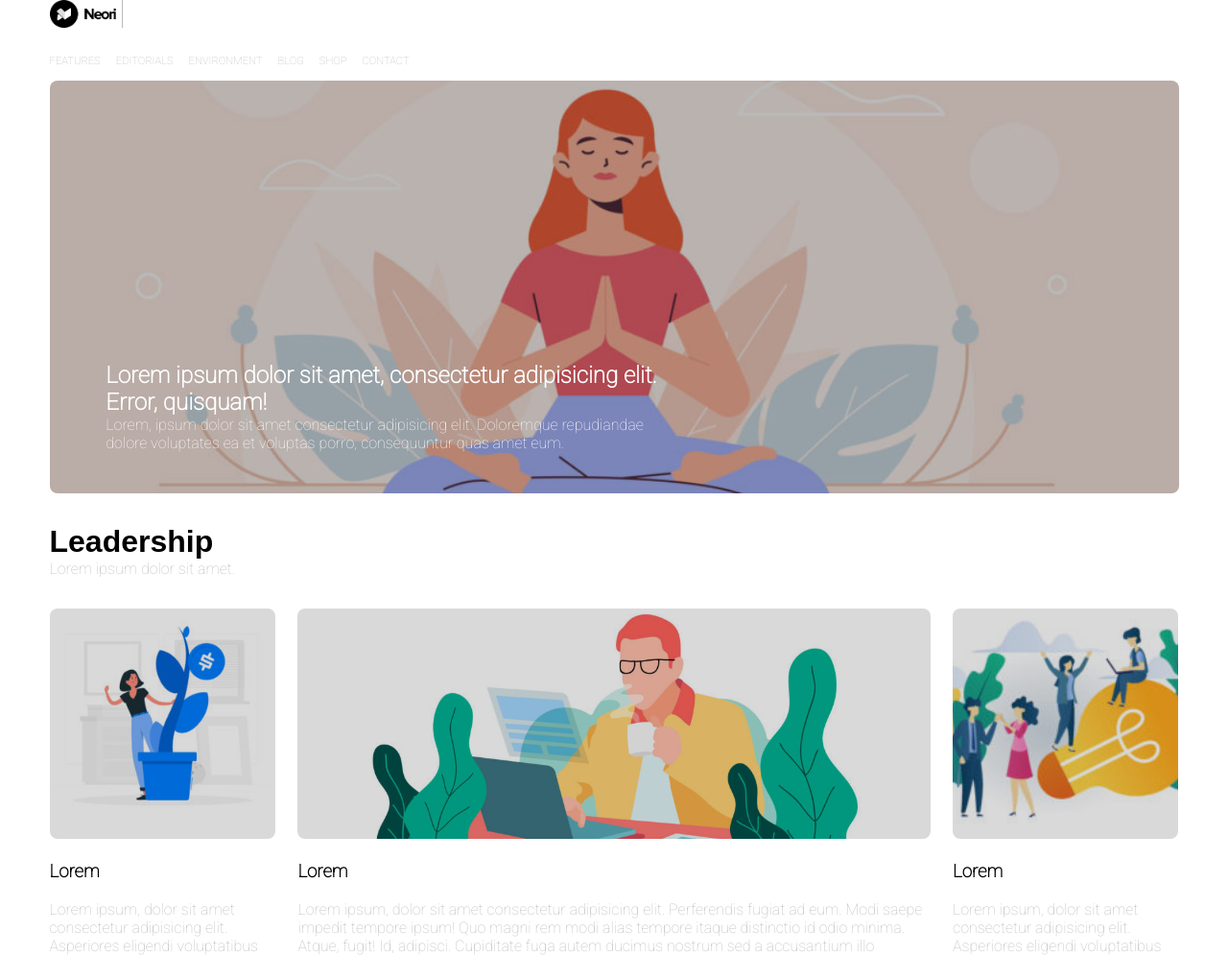
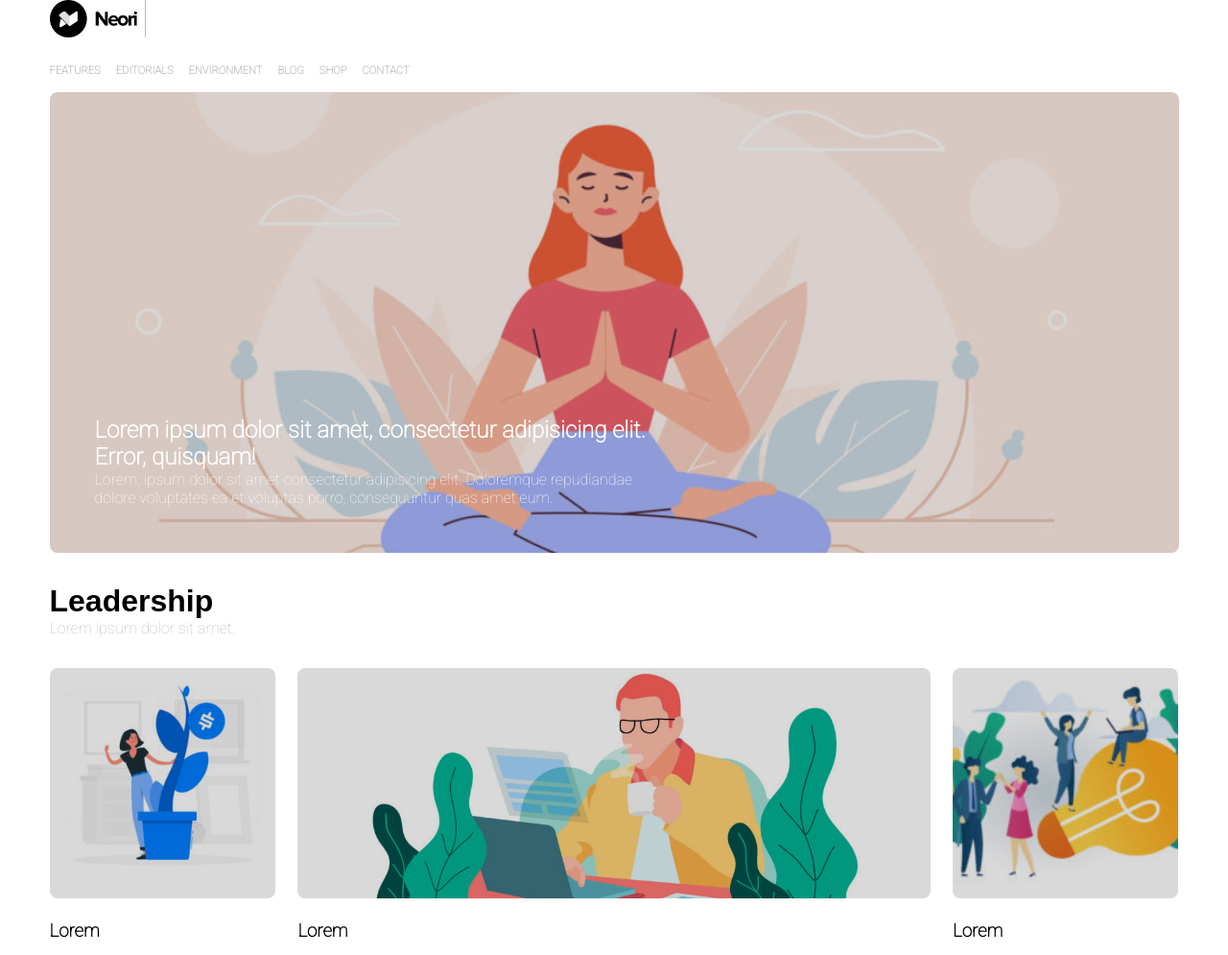
Before and after one commit to AndreSoffiantini/htmlcss-wp, a plain HTML site: page index.html in a window 1280 px wide. Shown: the top 995 px of the page at 96% size. Drawn offline with Linux system fonts and the light colour scheme.

Commit message:
Modify site-header and hero-photo structure

```diff
--- a/css/style.css
+++ b/css/style.css
@@ -25,9 +25,8 @@
     /* Text color */
     --primary-color: rgb(191 186 186);
     /* Dimensions */
-    --margin-header-hero_photo: 2vh;
-    --margin-hero_photo-main_text: 2vh;
-    --margin-main_text-footer: 2vh;
+    --margin-hero_photo: 1rem;
+    --margin-footer: 2rem;
     --main-text-gutter: 2%;
     --border-radius: 0.5rem;
 }
@@ -38,11 +37,12 @@
 
 /* Debug */
 
-.debug .site_header {
+
+/* .debug .site_header {
     height: 68px;
-    /* background-color: var(--header-color); */
+    background-color: var(--header-color);
     margin-bottom: var(--margin-header-hero_photo);
-}
+} */
 
 
 /* .debug .site_main {
@@ -51,11 +51,12 @@
     margin-bottom: var(--margin-main_text-footer);
 } */
 
-.debug .hero-photo {
-    /* height: 42%; */
+
+/* .debug .hero-photo {
+    height: 42%;
     background-color: var(--hero-photo-color);
     margin-bottom: var(--margin-hero_photo-main_text);
-}
+} */
 
 
 /* .debug .main-text-header {
@@ -81,10 +82,11 @@
     margin: 0 var(--main-text-gutter);
 } */
 
-.debug .site_footer {
+
+/* .debug .site_footer {
     height: 6vh;
-    /* background-color: var(--footer-color); */
-}
+    background-color: var(--footer-color);
+} */
 
 
 /* /Debug */
@@ -100,12 +102,16 @@ body {
 
 /********* .Site_header **********/
 
+.site_header {
+    height: 80px;
+}
+
 .logo {
-    width: 6vw;
+    width: 100px;
     border-right-style: solid;
     border-color: var(--primary-color);
-    border-width: 0.1vw;
-    padding-right: 0.5vw;
+    border-width: 1px;
+    padding-right: 8px;
 }
 
 .site_header .links {
@@ -116,6 +122,7 @@ body {
     float: left;
     padding: 1.5rem 1rem 0 0;
     font-size: 0.7rem;
+    font-weight: bold;
 }
 
 .site_header .links a {
@@ -133,25 +140,23 @@ body {
 /***** .hero-photo *****/
 
 .hero-photo {
-    margin: var(--margin-header-hero_photo) 0;
-    background-image: url("../img/banner.jpg");
-    background-size: cover;
-    background-position: center;
-    height: 430px;
-    border-radius: var(--border-radius);
+    height: 480px;
+    margin: var(--margin-hero_photo) 0;
+    position: relative;
 }
 
-.hero-photo-text-container {
-    background-color: #00000045;
+.hero-photo>img {
+    width: 100%;
     height: 100%;
-    position: relative;
+    filter: brightness(85%);
+    object-fit: cover;
     border-radius: var(--border-radius);
 }
 
 .hero-photo-text {
     width: 50%;
     position: absolute;
-    left: 5%;
+    left: 4%;
     bottom: 10%;
     color: white;
 }
@@ -179,10 +184,6 @@ body {
 
 
 /***** .main-text-container *****/
-
-.main-text-container {
-    margin-bottom: var(--margin-main_text-footer);
-}
 
 .sidebar {
     width: 20%;
@@ -217,6 +218,7 @@ body {
 /********* .Site_footer **********/
 
 .site_footer {
+    margin-top: var(--margin-footer);
     text-align: center;
 }
 
--- a/index.html
+++ b/index.html
@@ -45,6 +45,8 @@
     <main class="site_main">
 
         <div class="hero-photo">
+
+            <img src="./img/banner.jpg" alt="">
 
             <div class="hero-photo-text-container">
 
```
